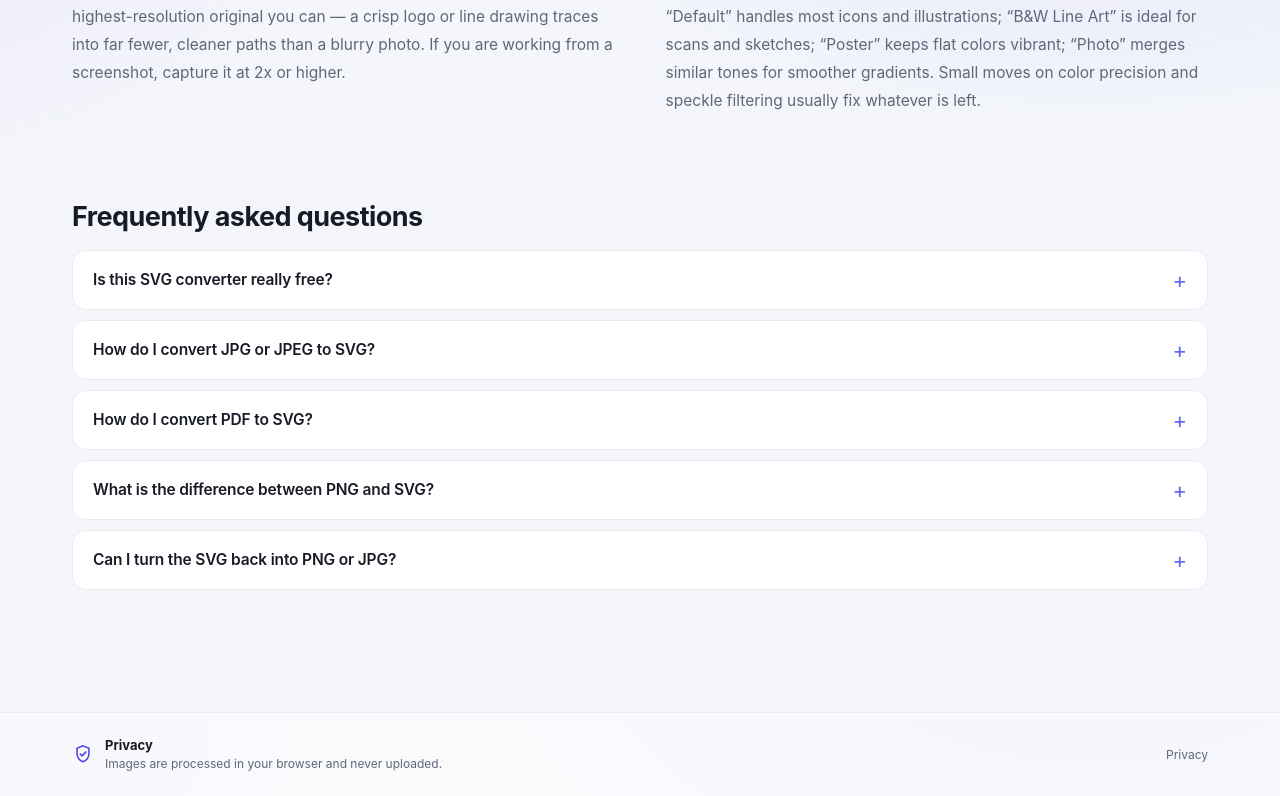
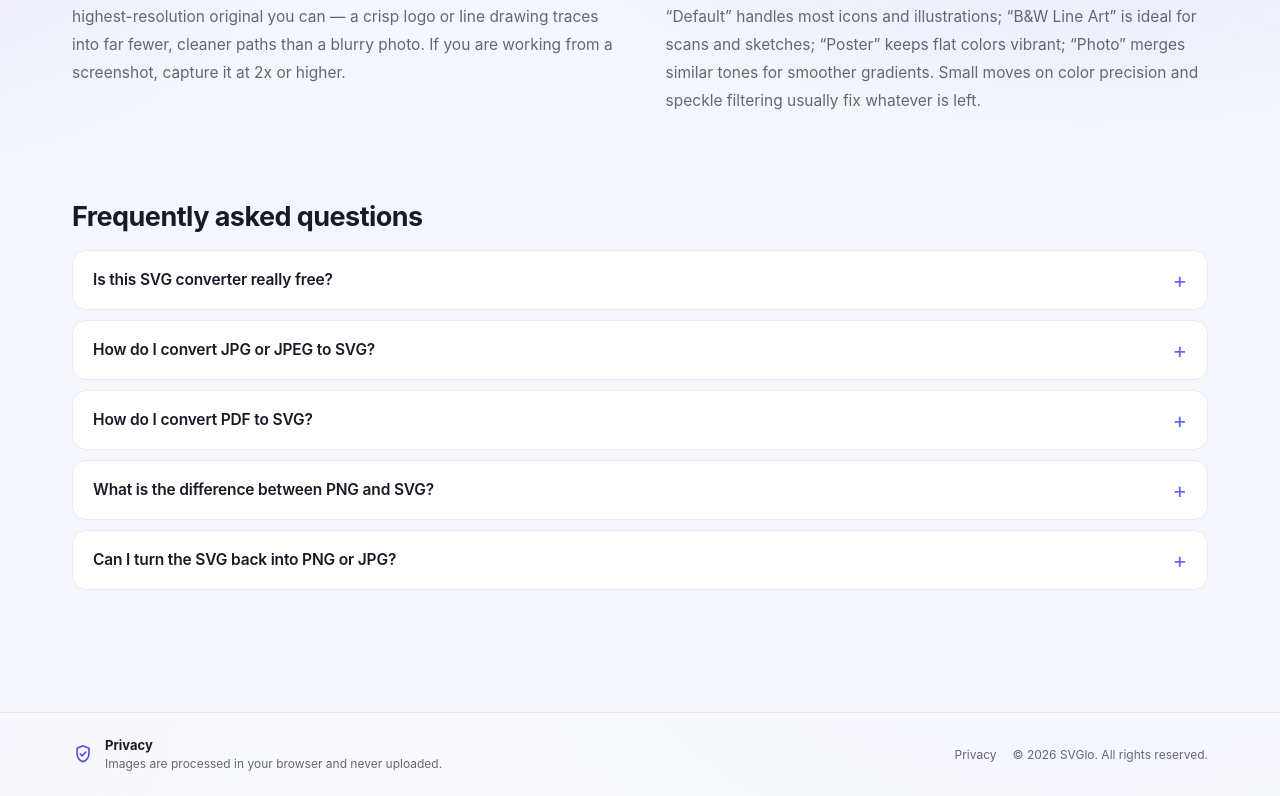
Before and after one commit to xuziyang/svglo, a React (Vite) app: page /en/ in a window 1280 px wide. Shown: the part 2480-3276 px from the top of the page. Built offline with nearby package versions, Linux system fonts and the light colour scheme.

Commit message:
feat(footer): add site copyright line
Show © 2026 SVGlo in the footer for both locales.

```diff
--- a/src/components/Footer.tsx
+++ b/src/components/Footer.tsx
@@ -40,6 +40,7 @@ export function Footer() {
             <button ref={privacyButtonRef} type="button" onClick={() => setPrivacyOpen(true)}>
               {t('footer.privacy')}
             </button>
+            <span className="footer-copy">{t('footer.copyright')}</span>
           </nav>
         </div>
       </footer>
--- a/src/i18n/en.ts
+++ b/src/i18n/en.ts
@@ -110,6 +110,7 @@ export const en: Messages = {
     privacyBody:
       'SVGlo has no image upload endpoint and does not store your images or results. Conversion runs locally through WebAssembly, and downloads are generated on your device.',
     privacy: 'Privacy',
+    copyright: '© 2026 SVGlo. All rights reserved.',
     close: 'Close',
   },
 };
--- a/src/i18n/types.ts
+++ b/src/i18n/types.ts
@@ -98,6 +98,7 @@ export interface Messages {
     privacySummary: string;
     privacyBody: string;
     privacy: string;
+    copyright: string;
     close: string;
   };
 }
--- a/src/i18n/zh.ts
+++ b/src/i18n/zh.ts
@@ -110,6 +110,7 @@ export const zh: Messages = {
     privacyBody:
       'SVGlo 没有图片上传接口，也不会存储你的图片或生成结果。转换由浏览器中的 WebAssembly 完成，下载文件同样在本地生成。',
     privacy: '隐私',
+    copyright: '© 2026 SVGlo. 保留所有权利。',
     close: '关闭',
   },
 };
--- a/src/index.css
+++ b/src/index.css
@@ -1080,6 +1080,12 @@ summary:focus-visible,
   color: var(--text);
   text-decoration: underline;
 }
+.footer-copy {
+  color: var(--text-muted);
+  font-size: 12px;
+  line-height: 1.45;
+  white-space: nowrap;
+}
 .modal-backdrop {
   position: fixed;
   inset: 0;
```
